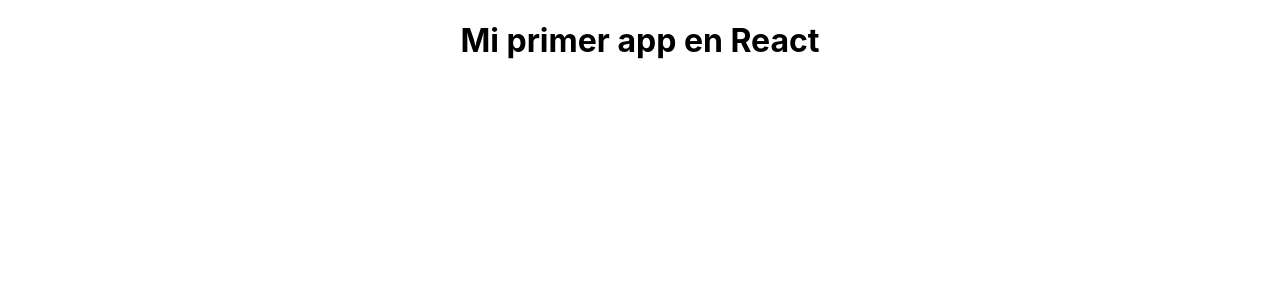
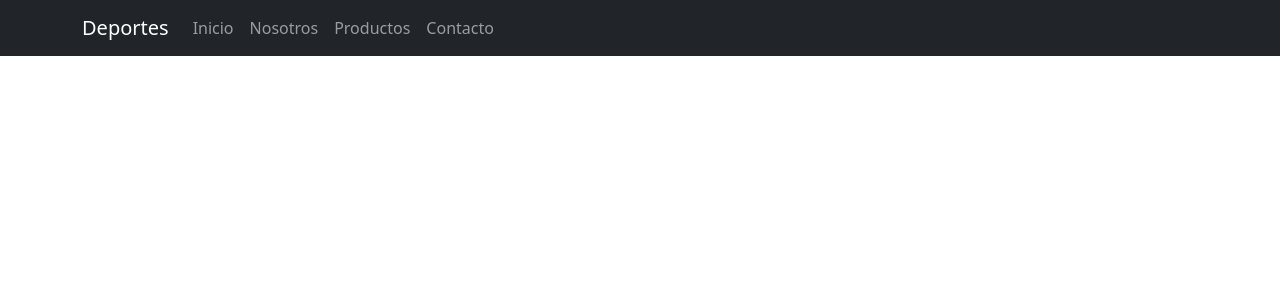
Before and after one commit to Nicolas50399/deportes-Aparicio, a React (Create React App) app: page / in a window 1280 px wide. Shown: the top 300 px of the page. Built offline with nearby package versions, Linux system fonts and the light colour scheme.

Commit message:
commit navbar

```diff
--- a/package.json
+++ b/package.json
@@ -6,7 +6,9 @@
     "@testing-library/jest-dom": "^5.16.4",
     "@testing-library/react": "^13.3.0",
     "@testing-library/user-event": "^13.5.0",
+    "bootstrap": "^5.1.3",
     "react": "^18.1.0",
+    "react-bootstrap": "^2.4.0",
     "react-dom": "^18.1.0",
     "react-scripts": "5.0.1",
     "web-vitals": "^2.1.4"
--- a/src/App.js
+++ b/src/App.js
@@ -1,10 +1,25 @@
-import logo from './logo.svg';
 import './App.css';
+import Navbar from 'react-bootstrap/Navbar'
+import { Container } from 'react-bootstrap';
+import { Nav } from 'react-bootstrap';
+import 'bootstrap/dist/css/bootstrap.min.css';
 
 function App() {
   return (
     <div className="App">
-      <h1>Mi primer app en React</h1>
+      <>
+      <Navbar bg="dark" variant="dark">
+    <Container>
+    <Navbar.Brand href="#home">Deportes</Navbar.Brand>
+    <Nav className="me-auto">
+      <Nav.Link href="#inicio">Inicio</Nav.Link>
+      <Nav.Link href="#nosotros">Nosotros</Nav.Link>
+      <Nav.Link href="#productos">Productos</Nav.Link>
+      <Nav.Link href="#contacto">Contacto</Nav.Link>
+    </Nav>
+    </Container>
+  </Navbar>
+      </>
     </div>
   );
 }
```
Also changed, not shown: 1 other file (tests, documents, lock files or other folders).
